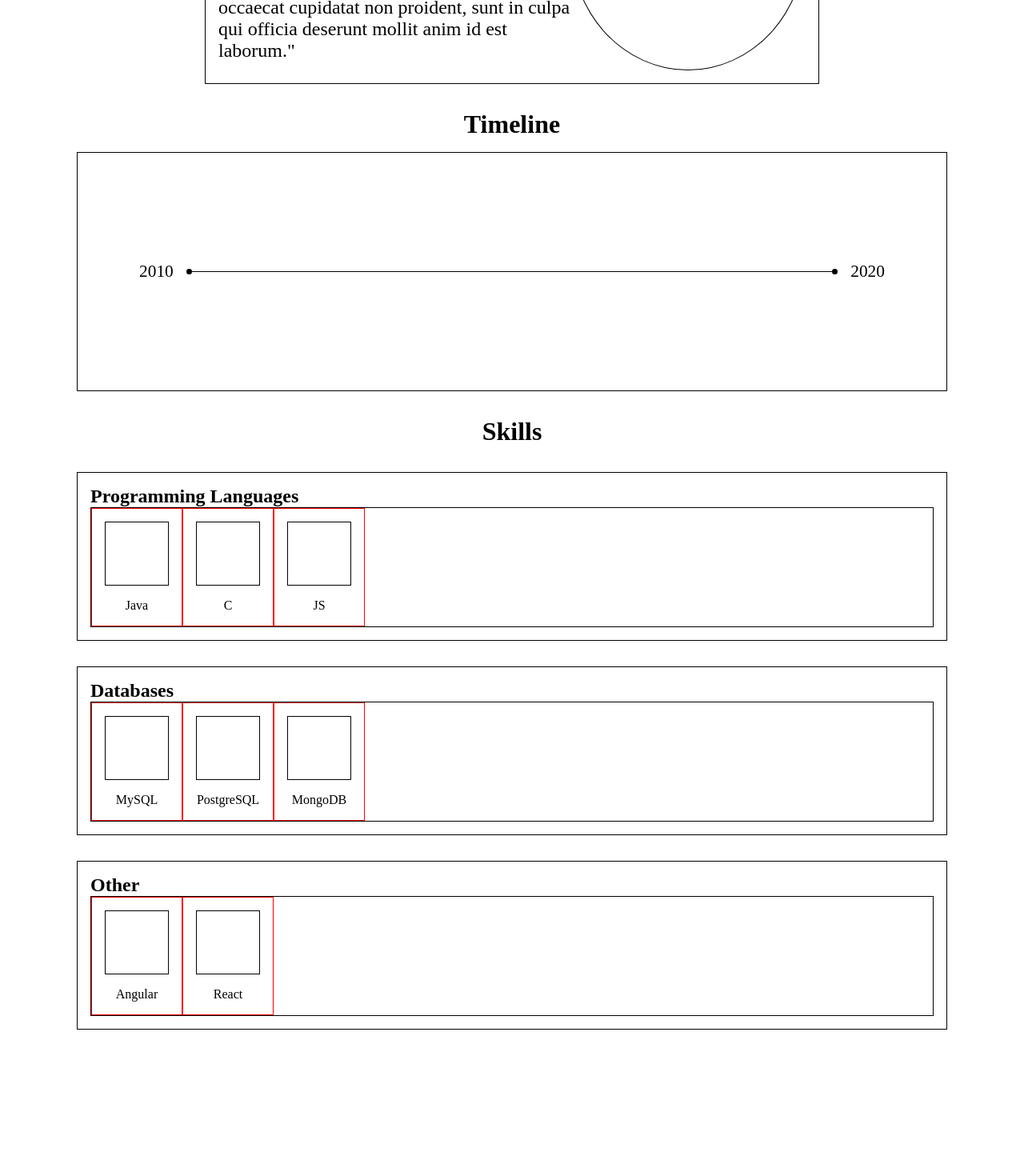
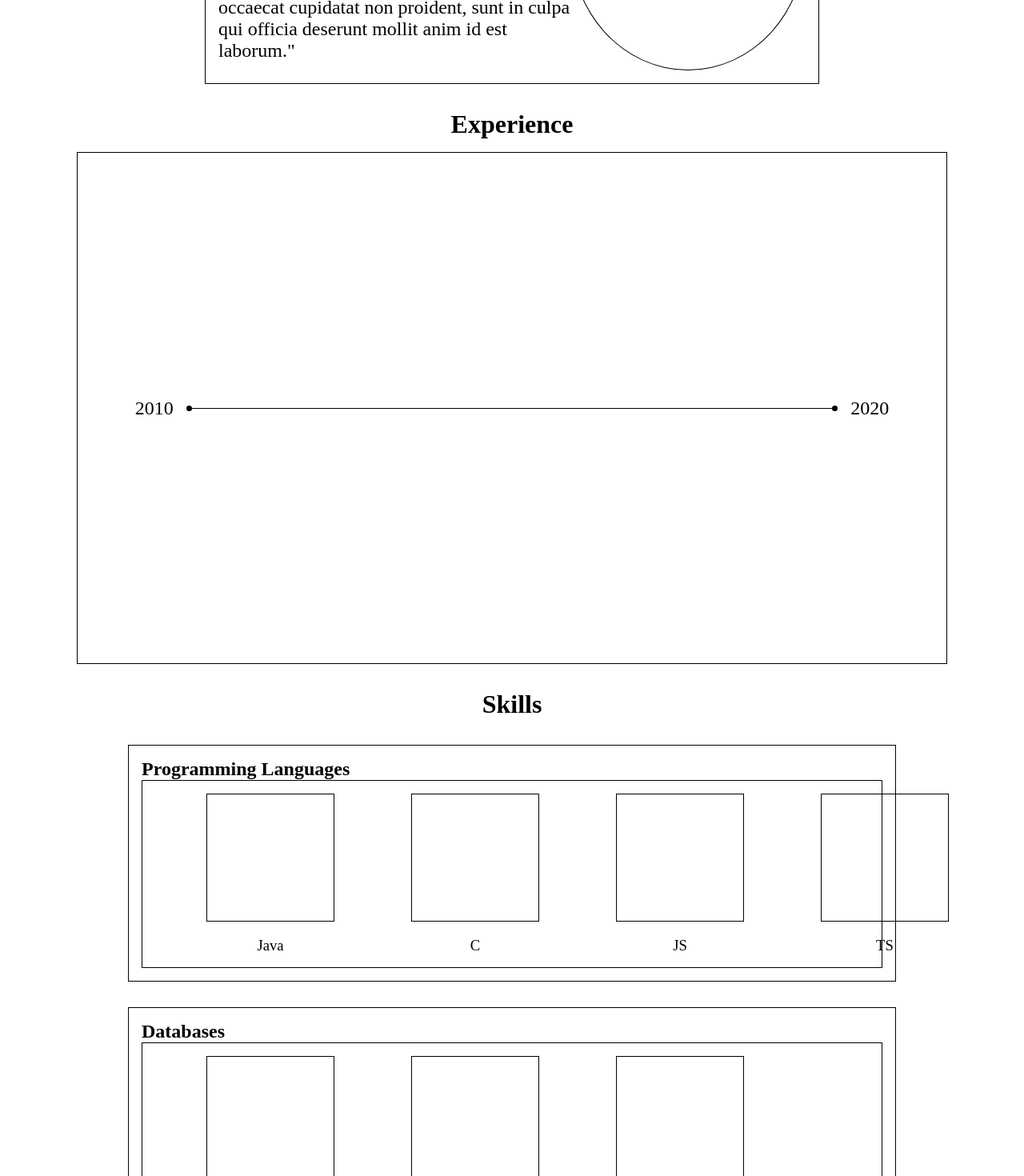
Before and after one commit to anngo14/Portfolio, a React (Create React App) app: page / in a window 1280 px wide. Shown: the part 980-2450 px from the top of the page at 80% size. Built offline with nearby package versions, Linux system fonts and the light colour scheme.

Commit message:
added resume and reformated components on home page

```diff
--- a/src/App.js
+++ b/src/App.js
@@ -3,7 +3,7 @@ import Introduction from './components/Introduction';
 import Nav from './components/Nav'
 import About from './components/About'
 import Footer from './components/Footer';
-import Timeline from './components/Timeline';
+import Experience from './components/Experience';
 import Skills from './components/Skills';
 
 function App(){
@@ -12,7 +12,7 @@ function App(){
       <Nav />
       <Introduction name="Andrew Ngo"/>
       <About />
-      <Timeline />
+      <Experience />
       <Skills />
       <Footer />
     </div>
--- /dev/null
+++ b/src/components/Experience.js
@@ -0,0 +1,19 @@
+import React from 'react'
+import '../css/Experience.css'
+
+export default function Experience() {
+    return (
+        <div className='experience-container'>
+            <h1>Experience</h1>
+            <div className='experience-content'>
+                <span className='experience-year'>2010</span>
+                <div className='experience'>
+                    <div className='experience-dot'></div>
+                    <div className='experience-line'></div>
+                    <div className='experience-dot'></div>
+                </div>
+                <span className='experience-year'>2020</span>
+            </div>
+        </div>
+    )
+}
--- a/src/components/Nav.js
+++ b/src/components/Nav.js
@@ -1,5 +1,7 @@
 import React from 'react'
 import '../css/Nav.css'
+import resume from './resource/Resume.pdf'
+
 export default function Nav() {
     return (
         <div className='nav-container'>
@@ -15,7 +17,7 @@ export default function Nav() {
             </div>
             <div className='nav-menu'>
                 <a href='#' className='nav-link'>Home</a>
-                <a href='#' className='nav-link'>Resume</a>
+                <a href={resume} target='_blank' className='nav-link'>Resume</a>
                 <a href='#' className='nav-link'>Portfolio</a>
                 <a href='#' className='nav-link'>Contact</a>
             </div>
--- a/src/components/Skills.js
+++ b/src/components/Skills.js
@@ -22,6 +22,11 @@ export default function Skills() {
                         <div className='shelf-icon'>
                         </div>
                         <span className='shelf-title'>JS</span>
+                    </div>
+                    <div className='shelf-item'>
+                        <div className='shelf-icon'>
+                        </div>
+                        <span className='shelf-title'>TS</span>
                     </div>
                 </div>
             </div>
--- a/src/components/Timeline.js
+++ /dev/null
@@ -1,19 +0,0 @@
-import React from 'react'
-import '../css/Timeline.css'
-
-export default function Timeline() {
-    return (
-        <div className='timeline-container'>
-            <h1>Timeline</h1>
-            <div className='timeline-content'>
-                <span className='timeline-year'>2010</span>
-                <div className='timeline'>
-                    <div className='timeline-dot'></div>
-                    <div className='timeline-line'></div>
-                    <div className='timeline-dot'></div>
-                </div>
-                <span className='timeline-year'>2020</span>
-            </div>
-        </div>
-    )
-}
--- a/src/css/Timeline.css
+++ b/src/css/Experience.css
@@ -1,22 +1,21 @@
-.timeline-container{
+.experience-container{
     display: flex;
     flex-direction: column;
     justify-content: flex-start;
     align-items: center;
-    height: 22em;
     margin-top: 2em;
 }
-.timeline-content{
+.experience-content{
     margin-top: 1em;
     width: 85%;
-    height: 20em;
+    height: 40em;
     border: 1px solid black;
     display: flex;
     flex-direction: row;
     justify-content: center;
     align-items: center;
 }
-.timeline{
+.experience{
     display:flex;
     flex-direction: row;
     justify-content: center;
@@ -24,17 +23,17 @@
     width: 75%;
     margin: 0 1em;
 }
-.timeline-dot{
+.experience-dot{
     border-radius: 50%;
     height: 7px;
     width: 7px;
     background-color: black;
 }
-.timeline-line{
+.experience-line{
     background-color: black;
     height: 1px;
     width: 100%;
 }
-.timeline-year{
-    font-size: 16pt;
+.experience-year{
+    font-size: 18pt;
 }
--- a/src/css/Footer.css
+++ b/src/css/Footer.css
@@ -1,5 +1,5 @@
 .footer-container{
-    margin-top: 15em;
+    margin-top: 10em;
     height: 2em;
     background-color: #A79F9F;
     display: flex;
--- a/src/css/Nav.css
+++ b/src/css/Nav.css
@@ -14,6 +14,11 @@
     flex-direction: row;
     align-items: center;
     cursor: pointer;
+    background-color: black;
+    width: 10.5em;
+}
+.nav-btn:hover{
+    background-color: #F37171;
 }
 #nav-menu-title{
     font-size: 14pt;
@@ -46,6 +51,9 @@
     border-radius: 5px;
     opacity: 0.85;
 }
+.nav-menu:hover{
+    opacity: 1;
+}
 .nav-link{
     font-size: 18pt;
     text-decoration: none;
--- a/src/css/Skills.css
+++ b/src/css/Skills.css
@@ -8,7 +8,7 @@
 .shelf-container{
     border: 1px solid black;
     display: flex;
-    width: 85%;
+    width: 75%;
     flex-direction: column;
     margin-top: 2em;
     padding: 1em;
@@ -21,16 +21,17 @@
 .shelf-item{
     display: flex;
     flex-direction: column;
-    border: 1px solid red;
     justify-content: center;
     align-items: center;
     padding: 1em;
+    margin-left: 4em;
 }
 .shelf-icon{
     border: 1px solid black;
-    height: 5em;
-    width: 5em;
+    height: 10em;
+    width: 10em;
 }
 .shelf-title{
     margin-top: 1em;
+    font-size: 14pt;
 }
```
Also changed, not shown: 2 other files (tests, documents, lock files or other folders).
